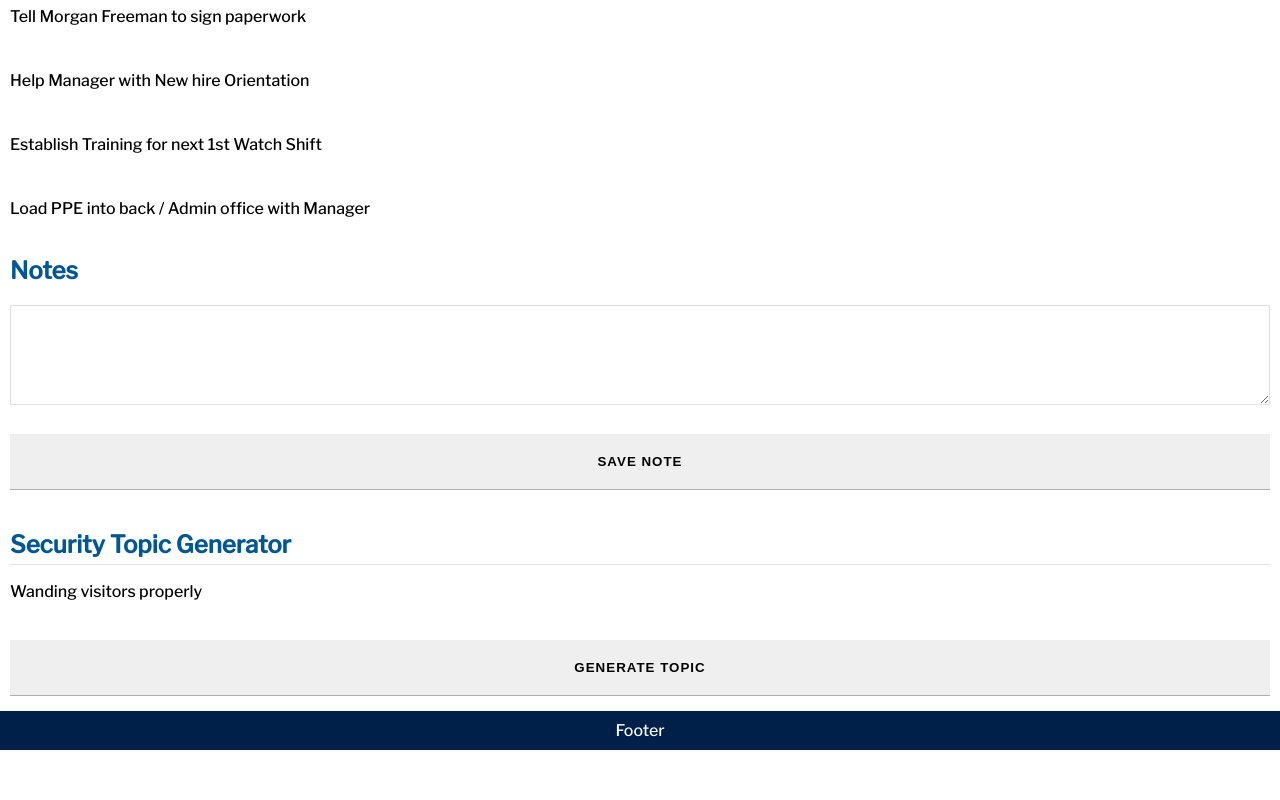
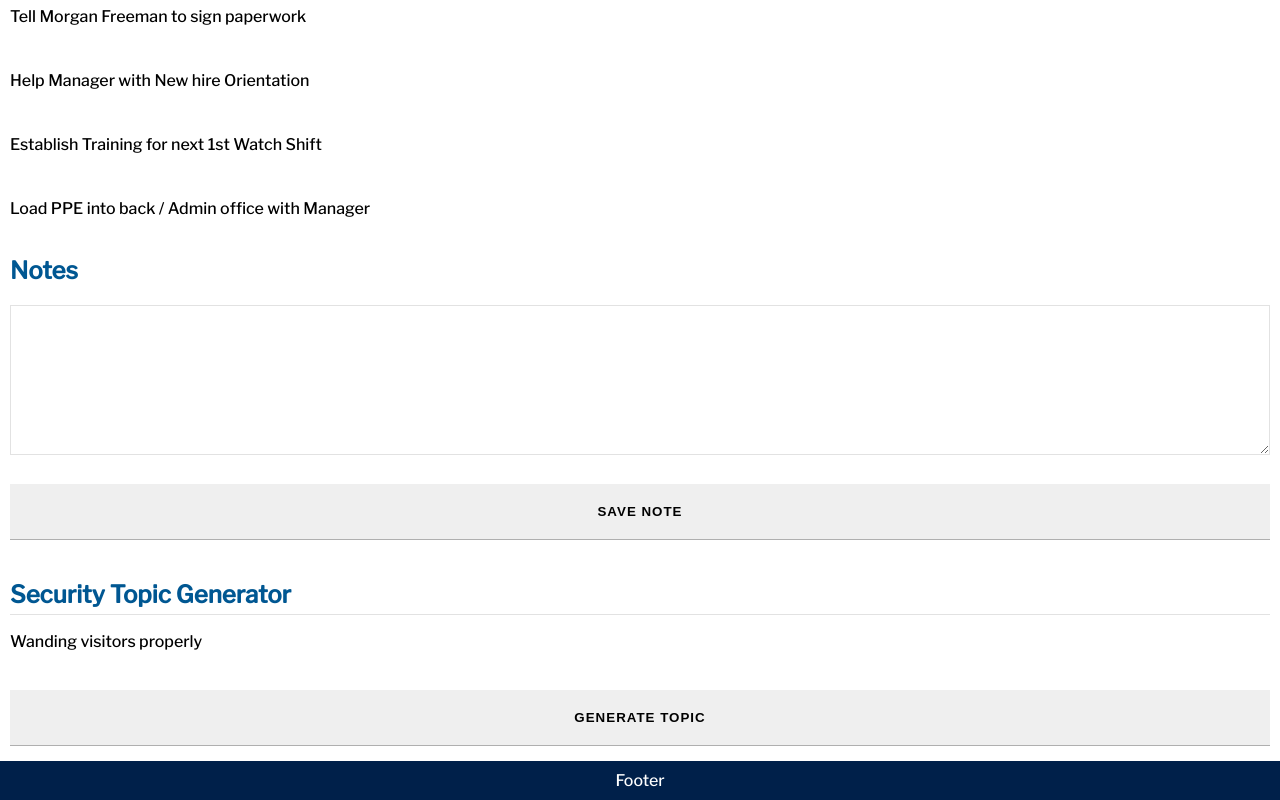
Before and after one commit to chrisvneal/security-soup, a React (Create React App) app: page / in a window 1280 px wide. Shown: the part 913-1713 px from the top of the page. Before the commit the page ends 1663 px from the top, so only its background shows below. Built offline with nearby package versions, Linux system fonts and the light colour scheme.

Commit message:
Increase min height of note space

```diff
--- a/src/styles.scss
+++ b/src/styles.scss
@@ -133,7 +133,7 @@ textarea {
 }
 
 .note-space {
-  min-height: 100px;
+  min-height: 150px;
   font-size: 1rem;
   font-weight: bold;
 }
```
